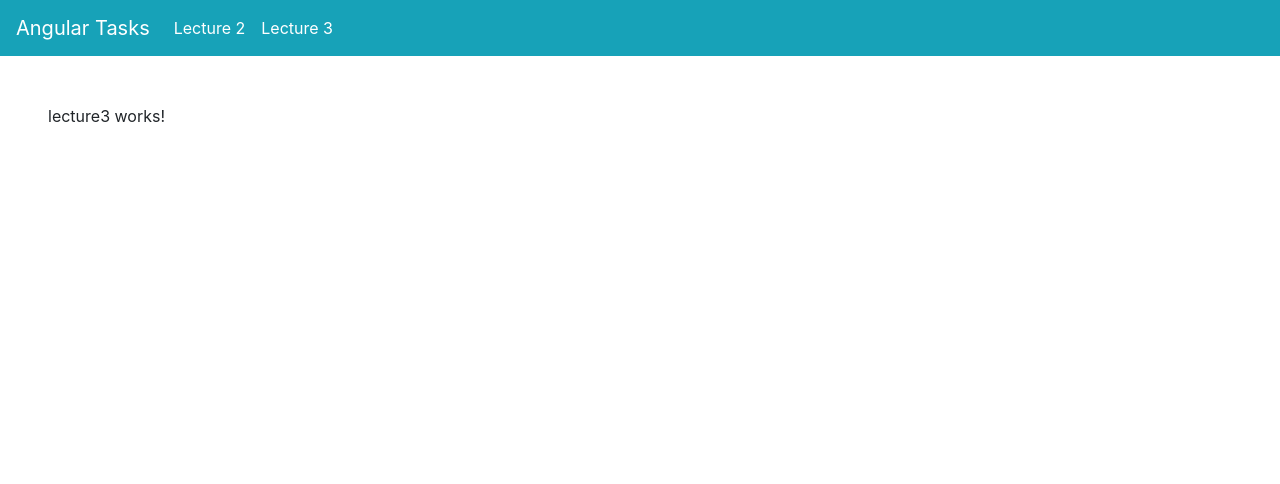
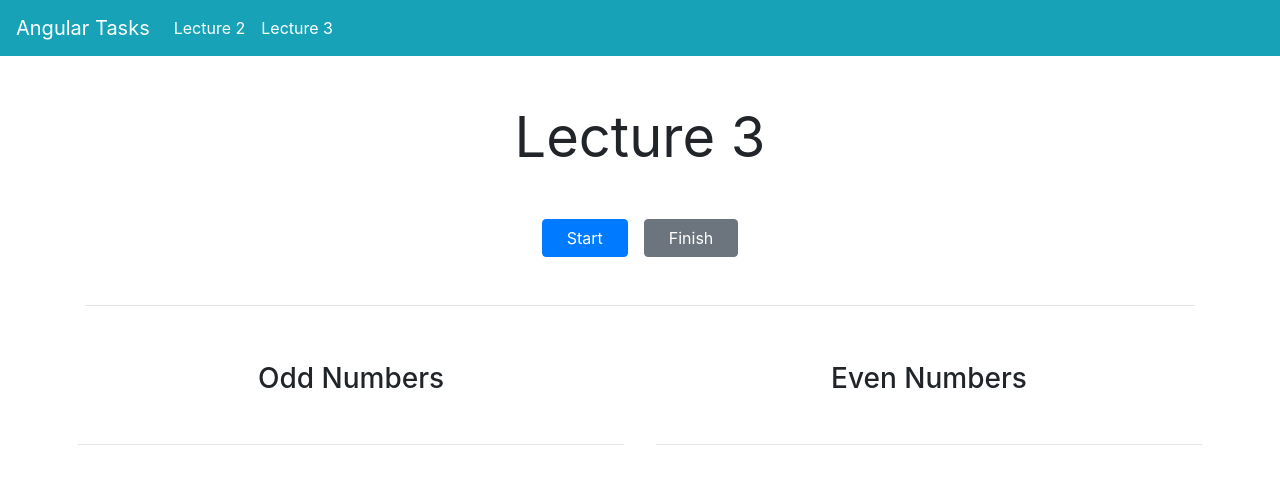
Before and after one commit to ChristinaKrapivina/angular-tasks, an Angular app: page /lecture3 in a window 1280 px wide. Shown: the top 484 px of the page. Built offline with nearby package versions, Linux system fonts and the light colour scheme.

Commit message:
Adds all components to parent component

```diff
--- a/src/app/lecture3/lecture3.component.html
+++ b/src/app/lecture3/lecture3.component.html
@@ -1 +1,35 @@
-<p>lecture3 works!</p>
+<div class="container text-center">
+     <h2 class="display-4 font-weight-normal mb-5">Lecture 3</h2>
+     <div class="row mb-5">
+          <div class="col">
+               <app-control (onStart)="numberAdded($event)"></app-control>
+          </div>
+     </div>
+     <hr class="mb-5">
+     <div class="row">
+          <div class="col p-2 mr-3">
+               <h3 class="mb-5">Odd Numbers</h3>
+               <hr class="mb-5">
+               <div class="container">
+                    <div class="row">
+                         <app-odd class="col-2"
+                                   *ngFor="let number of oddNumbers"
+                                   oddNumber="{{number}}">
+                         </app-odd>
+                    </div>
+               </div>
+          </div>
+          <div class="col p-2">
+               <h3 class="mb-5">Even Numbers</h3>
+               <hr class="mb-5">
+               <div class="container">
+                    <div class="row">
+                         <app-even class="col-2"
+                                   *ngFor="let number of evenNumbers"
+                                   evenNumber="{{number}}">
+                         </app-even>
+                    </div>
+               </div>
+          </div>
+     </div>
+</div>
--- a/src/app/lecture3/lecture3.component.ts
+++ b/src/app/lecture3/lecture3.component.ts
@@ -1,4 +1,4 @@
-import { Component, OnInit } from '@angular/core';
+import { Component, OnInit, Output } from '@angular/core';
 
 @Component({
   selector: 'app-lecture3',
@@ -6,10 +6,20 @@ import { Component, OnInit } from '@angular/core';
   styleUrls: ['./lecture3.component.scss']
 })
 export class Lecture3Component implements OnInit {
+  evenNumbers:number[] = [];
+  oddNumbers: number[] = [];
 
   constructor() { }
 
   ngOnInit(): void {
   }
 
+  numberAdded(number: number) {
+    if(number % 2 === 0) {
+      this.evenNumbers.push(number);
+    } else {
+      this.oddNumbers.push(number);
+    }
+  }
+
 }
```
